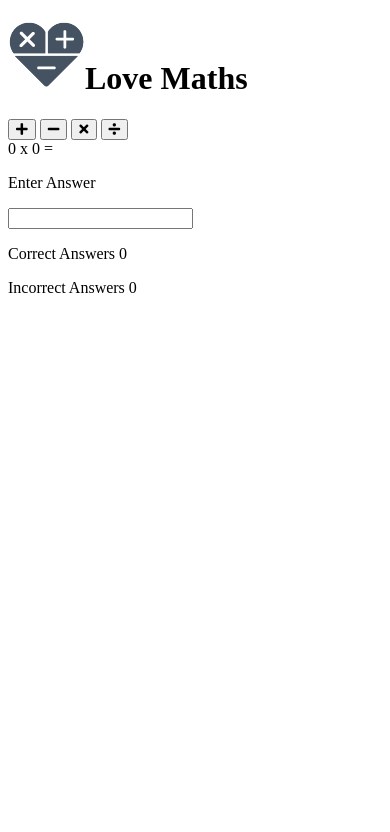
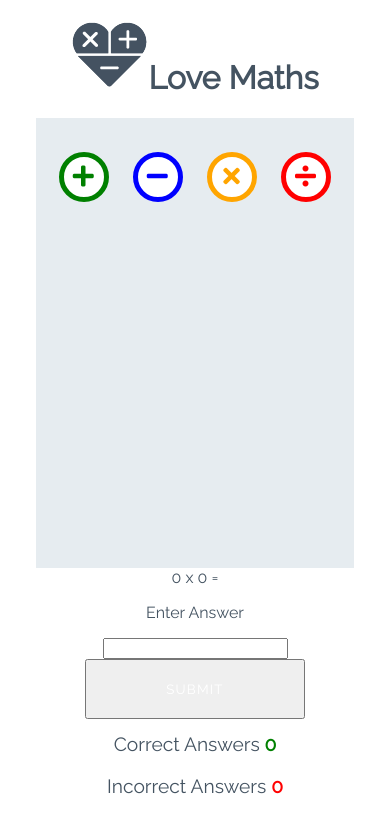
Before and after one commit to martin-mcinerney/love-maths, a plain HTML site: page index.html in a window 390 px wide. Drawn offline with Linux system fonts and the light colour scheme.

Commit message:
Added css to buttons

```diff
--- a/assets/css/style.css
+++ b/assets/css/style.css
@@ -1 +1,254 @@
-body {}
+/* --------- Global style */
+
+body {
+        background-color: white;
+        font-family: "Raleway", sans-serif;
+        color: #445361;
+        text-align: center;
+}
+
+/* --------- Heading */
+
+.heading {
+        text-align: center;
+        font-size: 2.5rem;
+}
+
+.logo {
+        height: 40px;
+        padding-right: 5px;
+}
+
+/* --------- Game layout */
+
+.game-area {
+        background-color: #E6ECF0;
+        box-sizing: border-box;
+        width: 85%;
+        height: 65vh;
+        max-height: 450px;
+        max-width: 830px;
+        margin-left: auto;
+        margin-right: auto;
+        padding: 1%;
+}
+
+.question-area {
+        width: 50%;
+        font-size: 2rem;
+        margin: auto;
+        padding: 50px 0;
+}
+
+.question-area span {
+        padding: 0 15px;
+}
+
+.score-area {
+        margin: 5px auto;
+        width: 60%;
+        font-size: 1.2rem;
+}
+
+.controls-area {
+        width: 85%;
+        margin: 30px auto;
+}
+
+#score {
+        color: green;
+        font-weight: bold;
+}
+
+#incorrect {
+        color: red;
+        font-weight: bold;
+}
+
+.answer-message {
+        display: none;
+        font-size: 1rem;
+}
+
+#answer-box {
+        border: none;
+        color: #445361;
+        display: inline-block;
+        height: 40px;
+        width: 80px;
+        font-size: 1.2rem;
+}
+
+.scores {
+        display: inline-block;
+        padding: 25px;
+}
+
+/* --------- Buttons */
+
+.btn {
+        width: 220px;
+        height: 60px;
+        font-family: "Raleway", sans-serif;
+        text-transform: uppercase;
+        letter-spacing: 1.2px;
+        color: white;
+}
+
+.btn:focus {
+        outline: none;
+}
+
+.btn--big {
+        padding-top: 10px;
+        border-radius: 50%;
+        background-color: white;
+        border: 10px solid;
+        width: 100px;
+        height: 100px;
+        font-size: 3.2rem;
+        margin: 0 30px;
+        transition: all 0.5s;
+}
+
+.btn--big::after {
+        content: attr('data-type');
+        font-size: 1rem;
+        color: #445361;
+        position: relative;
+        left: 0.5rem;
+}
+
+.btn--blue {
+        border-color: blue;
+        color: blue;
+}
+
+.btn--blue:active,
+.btn--blue:hover {
+        background-color: darkblue;
+        color: white;
+}
+
+.btn--orange {
+        border-color: orange;
+        color: orange;
+}
+
+.btn--orange:active,
+.btn--orange:hover {
+        background-color: darkorange;
+        color: white;
+}
+
+.btn--red {
+        border-color: red;
+        color: red;
+}
+
+.btn--red:active,
+.btn--red:hover {
+        background-color: darkred;
+        color: white;
+}
+
+.btn--green {
+        border-color: green;
+        color: green;
+}
+
+.btn--green:active,
+.btn--green:hover {
+        background-color: darkgreen;
+        color: white;
+}
+
+.btn--gray {
+        margin-top: 25px;
+        background-color: #445361;
+        border: 1px transparent;
+        border-radius: 20px;
+}
+
+.btn--gray:active,
+.btn--gray:hover {
+        background-color: #0d1013;
+}
+
+/* --------- Media queries */
+
+@media (max-width: 414px) {
+        .controls-area {
+                width: 100%;
+        }
+
+        .btn--big {
+                margin: 0 10px;
+                padding: 5px;
+                border: 5px solid;
+                width: 50px;
+                height: 50px;
+                font-size: 1.5rem;
+        }
+
+        .btn--big::after {
+                font-size: 0.6rem;
+                left: -0.7rem;
+        }
+
+        .question-area {
+                padding: 10% 0;
+                width: 100%;
+        }
+
+        .question-area span {
+                padding: 0;
+        }
+
+        .answer-message {
+                display: block;
+        }
+
+        #answer-box {
+                display: block;
+                margin: 0 auto;
+        }
+
+        .btn--gray {
+                margin-top: 0;
+        }
+
+        .score-area {
+                width: 100%;
+        }
+
+        .scores {
+                margin: 0.5em auto;
+                display: block;
+                padding: 5px;
+        }
+
+        .heading {
+                font-size: 2rem;
+        }
+}
+
+@media (max-width: 320px) {
+        .game-area {
+                height: 70vh;
+        }
+
+        .controls-area {
+                width: 75%;
+                margin: 10px auto;
+        }
+
+        .btn--big {
+                margin: 10px 10px;
+        }
+
+        .question-area {
+                padding: 10px 0;
+        }
+
+}
--- a/index.html
+++ b/index.html
@@ -19,11 +19,16 @@
 
         <div class="game-area">
                 <div class="controls-area">
-                        <button class="btn btn--big btn--green"><i class="fas fa-plus"></i></button>
-                        <button class="btn btn--big btn--blue"><i class="fas fa-minus"></i></button>
-                        <button class="btn btn--big btn--orange"><i class="fas fa-times"></i></button>
-                        <button class="btn btn--big btn--red"><i class="fas fa-divide"></i></button>
+                        <button data-type="addition" class="btn btn--big btn--green"><i
+                                        class="fas fa-plus"></i></button>
+                        <button data-type="subtract" class="btn btn--big btn--blue"><i
+                                        class="fas fa-minus"></i></button>
+                        <button data-type="multiply" class="btn btn--big btn--orange"><i
+                                        class="fas fa-times"></i></button>
+                        <button data-type="division" class="btn btn--big btn--red"><i
+                                        class="fas fa-divide"></i></button>
                 </div>
+
         </div>
         <div class="question=area">
                 <span id="operand1">0</span>
@@ -33,6 +38,7 @@
                 <p class="enter-message">Enter Answer</p>
                 <input class="answer-box" type="number">
         </div>
+        <button data-type='submit' type="submit" class="btn btn--grey">Submit</button>
 
         <div class="score-area">
                 <p class="scores">Correct Answers <span id="score">0</span></p>
```
